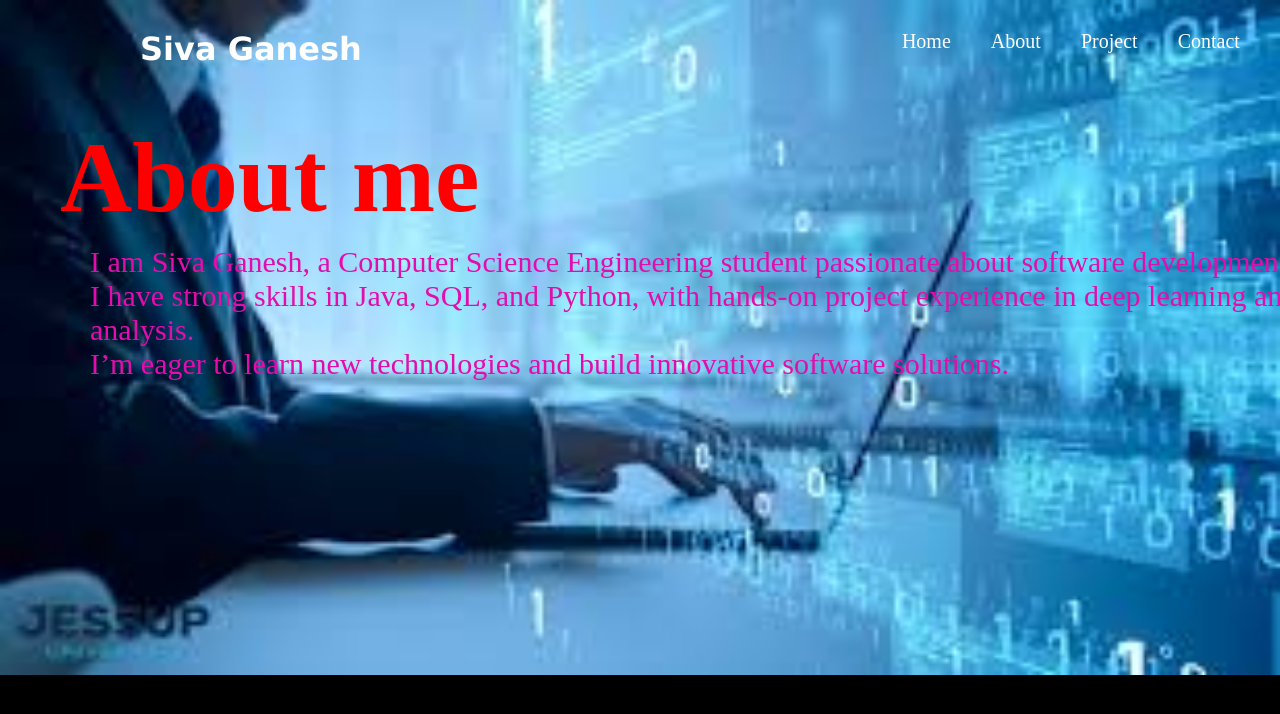
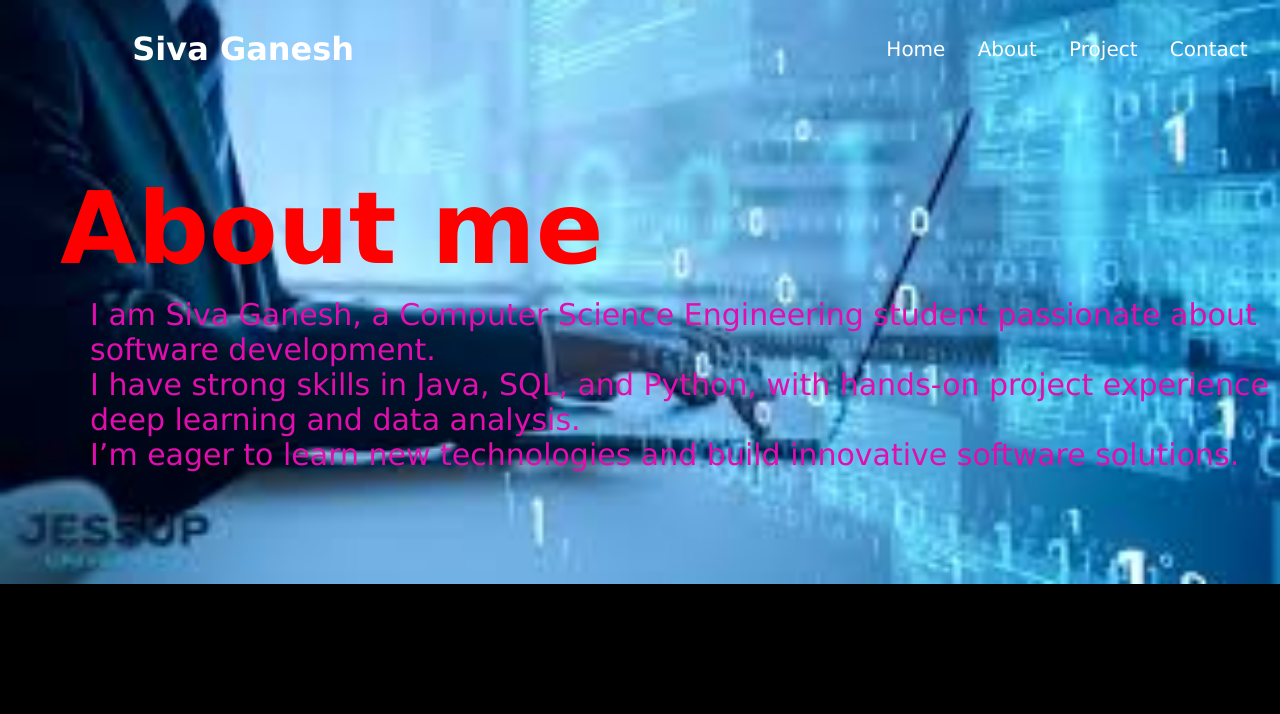
Before and after one commit to SivaGanesh09/SivaGanesh09.github.io, a plain HTML site: page About.html in a window 1280 px wide. Shown: the top 714 px of the page. Drawn offline with Linux system fonts and the light colour scheme.

Commit message:
Update About.css

```diff
--- a/About.css
+++ b/About.css
@@ -1,114 +1,82 @@
-*{
+/* === Base Reset === */
+* {
   padding: 0;
   margin: 0;
   box-sizing: border-box;
 }
-body{
+
+/* === Global Body === */
+body {
   color: white;
   background-color: rgb(0, 0, 0);
   background-image: url(./dev.jpeg);
-    background-size: 100%;
+  background-size: cover;
   background-repeat: no-repeat;
+  background-position: center;
+  position: relative;
   z-index: 100;
-    position: relative;
-    top: 0px;
+  font-family: 'Lucida Sans', Geneva, Verdana, sans-serif;
 }
-#navbar{
+
+/* === Navbar === */
+#navbar {
   height: 100px;
   width: 100%;
   position: relative;
 }
-#navbar>ul{
+
+#navbar ul {
   font-size: 20px;
   display: flex;
   list-style: none;
   justify-content: space-evenly;
+  align-items: center;
   position: relative;
   top: 30px;
 }
 
-#navbar>ul>#sivaganesh>a>li{
-    color: rgb(255, 255, 255);
-}
-#navbar>ul>#home>a>li{
+#navbar a {
   color: white;
-}
-#navbar>ul>#about>a>li{
-    color: white;
-}
-#navbar>ul>#projects>a>li{
-    color: white;
-}
-#navbar>ul>#contact>a>li{
-    color: white;
+  text-decoration: none;
+  transition: 0.3s ease;
 }
 
-#navbar>ul>#sivaganesh>a>li:hover{
+#navbar a:hover {
   color: rgb(230, 255, 3);
 }
-#navbar>ul>#home>a>li:hover{
-    color: rgb(255, 217, 0);
-}
-#navbar>ul>#about>a>li:hover{
-    color: rgb(249, 253, 5);
-}
-#navbar>ul>#projects>a>li:hover{
-    color: rgb(230, 255, 2);
-}
-#navbar>ul>#contact>a>li:hover{
-    color: rgb(251, 255, 0);
-}
-a{
-    text-decoration: none;
-}
-#sivaganesh{
-    position: relative;
-    font-family:'Lucida Sans', 'Lucida Sans Regular', 'Lucida Grande', 'Lucida Sans Unicode', Geneva, Verdana, sans-serif;
+
+/* === Brand Name === */
+#sivaganesh {
   font-weight: bolder;
   font-size: xx-large;
 }
-#home{
+
+/* === Desktop positions (retain layout) === */
+#home { position: relative; left: 400px; }
+#about { position: relative; left: 300px; }
+#projects { position: relative; left: 200px; }
+#contact { position: relative; left: 100px; }
+
+/* === About Me Section === */
+#aboutme {
   position: relative;
-    left: 400px;
-}
-#about{
-    position: relative;
-    left: 300px;
-}
-#projects{
-    position: relative;
-    left: 200px;
-}
-#contact{
-    position: relative;
-    left: 100px;
+  top: 0;
+  left: 10px;
+  padding: 50px 0;
 }
 
-#aboutme{
+#aboutme h1 {
+  font-size: 100px;
+  color: rgb(255, 0, 0);
   position: relative;
-    top: 0px;
-    left: 10px;
+  top: 20px;
+  left: 50px;
 }
-#aboutme>p{
+
+#aboutme p {
+  font-size: 30px;
+  color: rgb(226, 13, 173);
   position: relative;
   top: 30px;
   left: 80px;
-    font-size: 30px;
-    color: rgb(226, 13, 173);
-}
-#aboutme>h1{
-    font-size: 100px;
-    position: relative;
-    top: 20px;
-    left: 50px;
-    color: rgb(255, 0, 0);
-}
-img{
-    height: 300px;
-    width: 300px;
-    z-index: 30;
-    position: relative;
-    top: 20px;
-    opacity: 0.1;
-
-}
+  max-width: 900p
```
Lines whose indentation alone changed are shown as unchanged.
